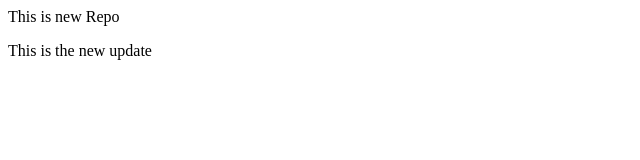
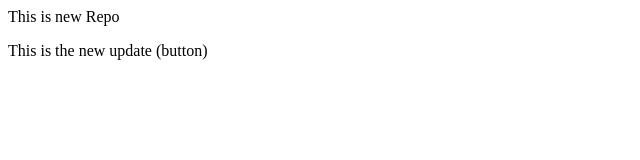
Before and after one commit to KAVYA50799/localrepo, a plain HTML site: page index.html in a window 1280 px wide. Shown: the full height of the page, 0-640 px from the left. Drawn offline with Linux system fonts and the light colour scheme.

Commit message:
add button

```diff
--- a/index.html
+++ b/index.html
@@ -1,2 +1,2 @@
 <p>This is new Repo</p>
-<p>This is the new update</p>
+<p>This is the new update (button)</p>
```
